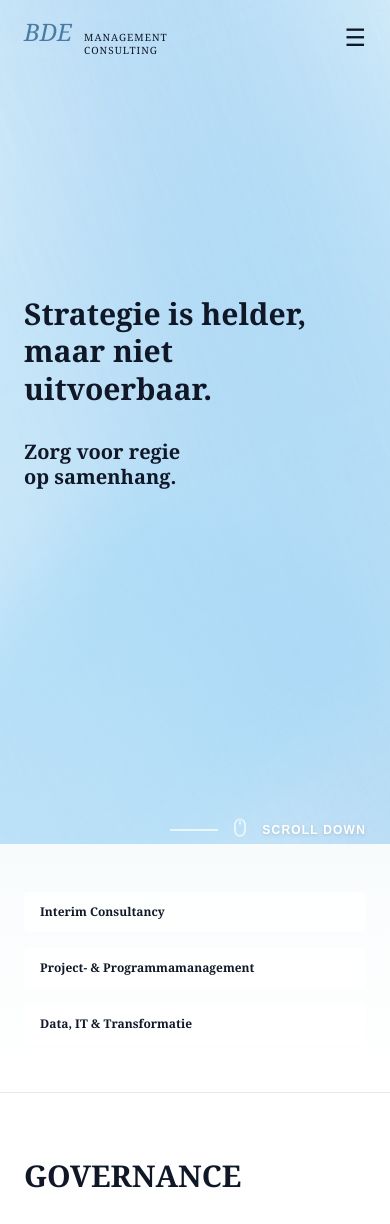
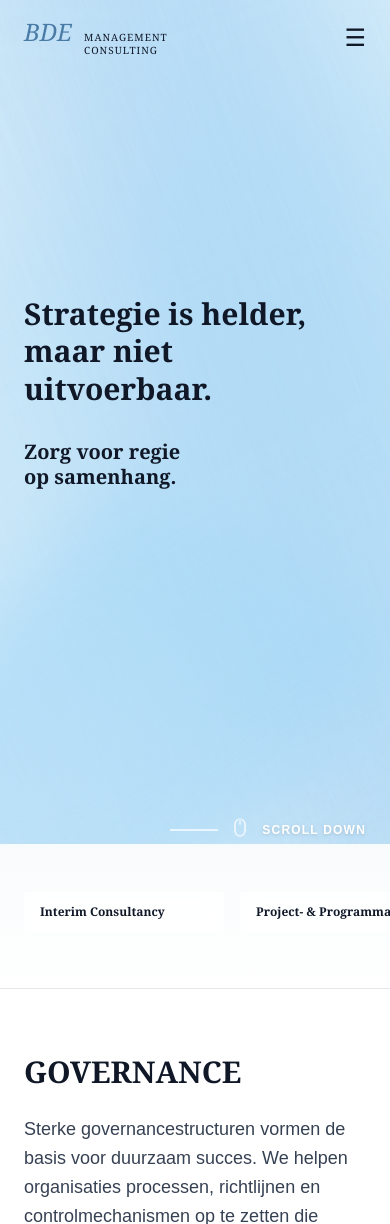
Before and after one commit to TinoiDam/bde-consulting.com, a Next.js app: page / in a window 390 px wide. Shown: the top 1224 px of the page. Built offline with nearby package versions, Linux system fonts and the light colour scheme.

Commit message:
Make specialisaties horizontally scrollable on mobile, fixed layout on desktop

```diff
--- a/app/page.tsx
+++ b/app/page.tsx
@@ -118,22 +118,22 @@ export default function Home() {
       {/* Specialisaties Section */}
       <section className="py-12 md:py-16 lg:py-20 bg-gradient-to-b from-[#f8fbfc] to-white border-b border-gray-200">
         <div className="max-w-7xl mx-auto px-6 w-full">
-          {/* Mobile: Stack, Desktop: Horizontal */}
-          <div className="flex flex-col sm:flex-row sm:justify-between sm:items-center gap-4 sm:gap-6 md:gap-8">
-            <div className="bg-white/80 backdrop-blur-sm px-4 sm:px-6 py-3 sm:py-4 rounded-sm flex-1 sm:flex-none">
-              <p className="text-xs sm:text-sm md:text-base lg:text-lg font-serif font-bold text-gray-900">
+          {/* Mobile: Horizontal scroll, Desktop: Horizontal flex */}
+          <div className="flex overflow-x-auto md:overflow-visible md:flex-row md:justify-between md:items-center gap-4 md:gap-6 lg:gap-8 pb-2 md:pb-0 -mx-6 px-6 md:mx-0 md:px-0">
+            <div className="bg-white/80 backdrop-blur-sm px-4 sm:px-6 py-3 sm:py-4 rounded-sm flex-shrink-0 md:flex-shrink-1 md:flex-1 min-w-[200px] md:min-w-auto">
+              <p className="text-xs sm:text-sm md:text-base lg:text-lg font-serif font-bold text-gray-900 whitespace-nowrap md:whitespace-normal">
                 Interim Consultancy
               </p>
             </div>
 
-            <div className="bg-white/80 backdrop-blur-sm px-4 sm:px-6 py-3 sm:py-4 rounded-sm flex-1 sm:flex-none">
-              <p className="text-xs sm:text-sm md:text-base lg:text-lg font-serif font-bold text-gray-900">
+            <div className="bg-white/80 backdrop-blur-sm px-4 sm:px-6 py-3 sm:py-4 rounded-sm flex-shrink-0 md:flex-shrink-1 md:flex-1 min-w-[200px] md:min-w-auto">
+              <p className="text-xs sm:text-sm md:text-base lg:text-lg font-serif font-bold text-gray-900 whitespace-nowrap md:whitespace-normal">
                 Project- &amp; Programmamanagement
               </p>
             </div>
 
-            <div className="bg-white/80 backdrop-blur-sm px-4 sm:px-6 py-3 sm:py-4 rounded-sm flex-1 sm:flex-none">
-              <p className="text-xs sm:text-sm md:text-base lg:text-lg font-serif font-bold text-gray-900">
+            <div className="bg-white/80 backdrop-blur-sm px-4 sm:px-6 py-3 sm:py-4 rounded-sm flex-shrink-0 md:flex-shrink-1 md:flex-1 min-w-[200px] md:min-w-auto">
+              <p className="text-xs sm:text-sm md:text-base lg:text-lg font-serif font-bold text-gray-900 whitespace-nowrap md:whitespace-normal">
                 Data, IT &amp; Transformatie
               </p>
             </div>
```
